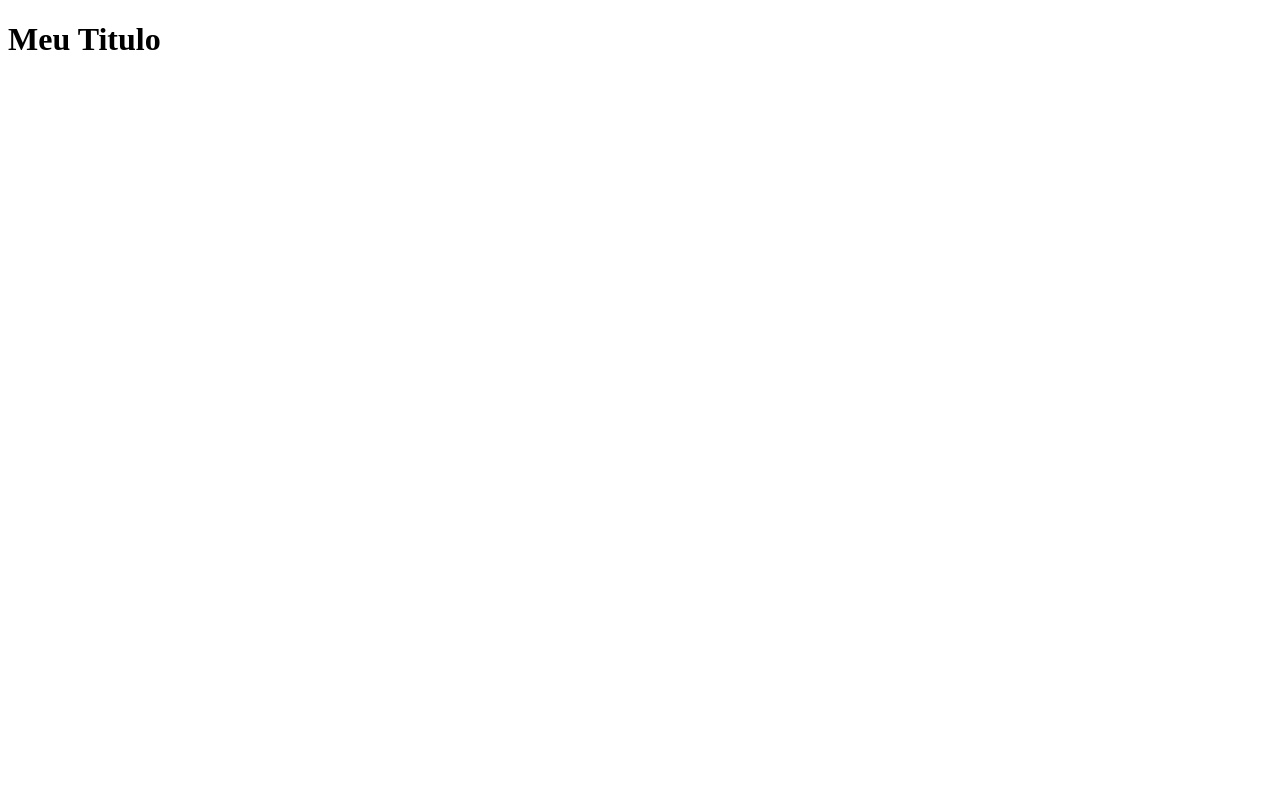
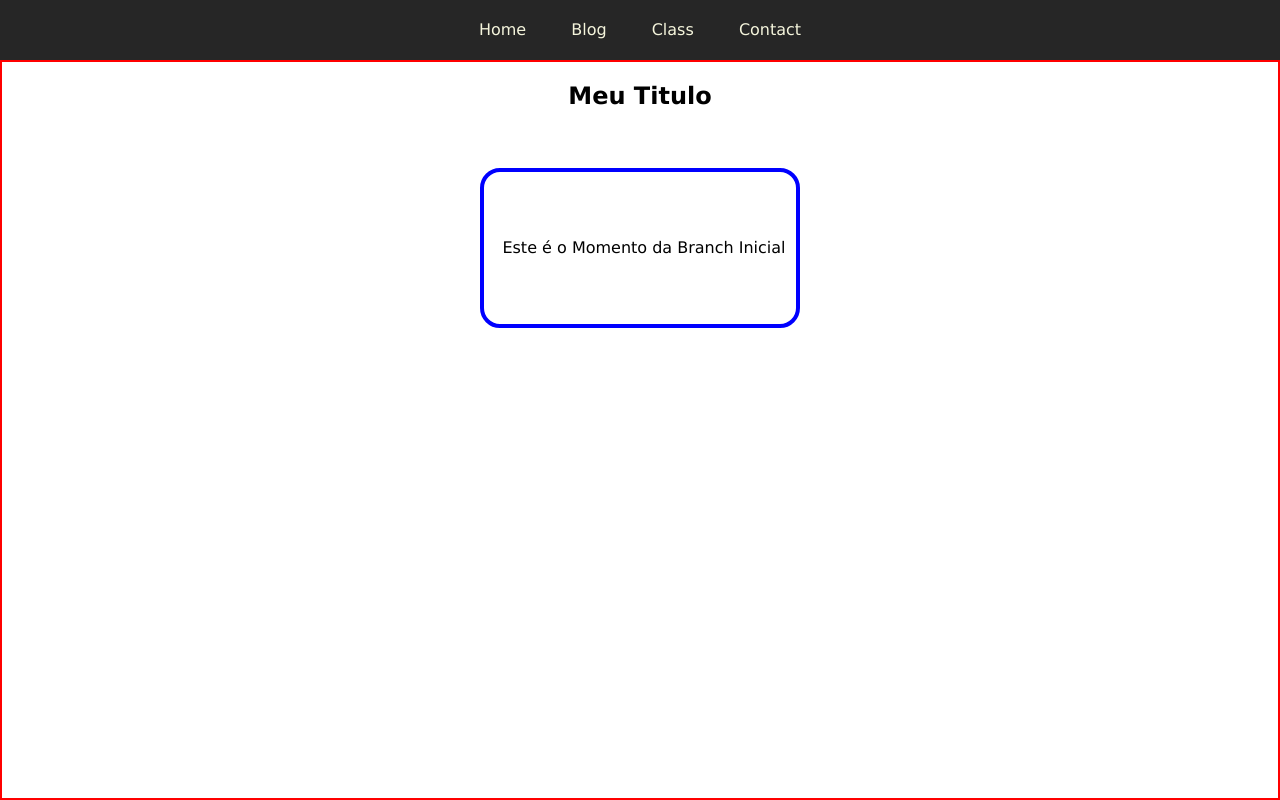
Before and after one commit to Max-Doliveira/Base, a plain HTML site: page index.html in a window 1280 px wide. Drawn offline with Linux system fonts and the light colour scheme.

Commit message:
Marcação Inicial da Branch

```diff
--- a/index.html
+++ b/index.html
@@ -1,13 +1,40 @@
+<!-- #region HeadCode -->
 <!DOCTYPE html>
 <html lang="en">
 <head>
     <meta charset="UTF-8">
     <meta name="viewport" content="width=device-width, initial-scale=1.0">
     <title>Minha Pagina</title>
+    <link rel="stylesheet" type="text/css" href="style.css">
+    <link rel="stylesheet" type="text/css" href="normalize.css">
 </head>
+<!-- #endregion -->
 <body>
-    <main>
-        <h1>Meu Titulo</h1>
+    <main class="main">
+        <header class="footer">
+            <nav class="nav">
+                <a href="index.html" class="link_nav">Home</a>
+                <a href="" class="link_nav">Blog</a>
+                <a href="" class="link_nav">Class</a>
+                <a href="" class="link_nav">Contact</a>
+            </nav>
+        </header>
+
+
+        <section class="box1">
+            <h1 class="title">Meu Titulo</h1>
+            <br><br>
+            <section class="paragraphy">
+                <p>Este é o Momento da Branch Inicial</p>
+            </section>
+<!--
+            <section class="paragraphy">
+                <p>Este é o Momento da Branch Inicial</p>
+            </section> -->
+
+        </section>
+
+
     </main>
 </body>
 </html>
--- /dev/null
+++ b/normalize.css
@@ -0,0 +1,16 @@
+
+* {
+    /* margin: 0; */
+    padding: 0;
+    box-sizing: border-box;
+    font-family: 'Lucida Sans', 'Lucida Sans Regular', 'Lucida Grande', 'Lucida Sans Unicode', Geneva, Verdana, sans-serif;
+  }
+
+html{
+    --height-site: 100vh;
+    --height-title: 60px;
+}
+body{
+    margin: 0;
+
+}
--- a/style.css
+++ b/style.css
@@ -0,0 +1,46 @@
+
+.nav{
+    padding: 20px;
+    height: var(--height-title);
+    background-color: rgba(0,0,0,0.85);
+    text-align: center;
+}
+
+.link_nav{
+    /* border: 1px solid yellow; */
+    padding: 0 20px;
+    /* display: flex; */
+    color: beige;
+    text-decoration: none;
+}
+
+
+
+.main{
+    height: var(--height-site);
+
+}
+
+.box1  {
+    height: calc(100% - var(--height-title));
+    border: 2px solid red;
+
+    place-items: center;
+
+}
+
+
+.paragraphy{
+    box-sizing: border-box;
+    border: 4px solid blue;
+    border-radius: 20px;
+    padding-left: 8px;
+    height: 10em;
+    width: 20em;
+
+    display: flex;
+    justify-content: center;
+    align-items: center;
+
+
+}
```
